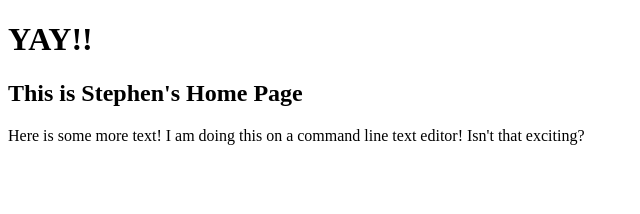
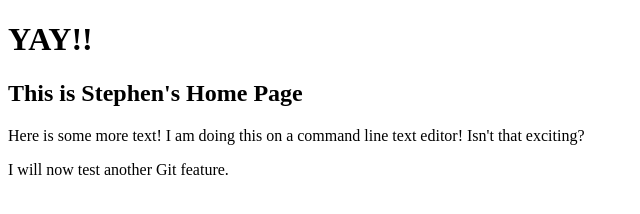
Before and after one commit to stephenfross94/stephenfross94.github.io, a plain HTML site: page index.html in a window 1280 px wide. Shown: the whole page, without its empty margins (0-640 px from the left). Drawn offline with Linux system fonts and the light colour scheme.

Commit message:
added info about new feature

```diff
--- a/index.html
+++ b/index.html
@@ -5,4 +5,5 @@
 <h1>YAY!!</h1>
 <h2>This is Stephen's Home Page</h2>
 <p> Here is some more text! I am doing this on a command line text editor! Isn't that exciting? </p>
+<p> I will now test another Git feature.</p>
 </html>
```
